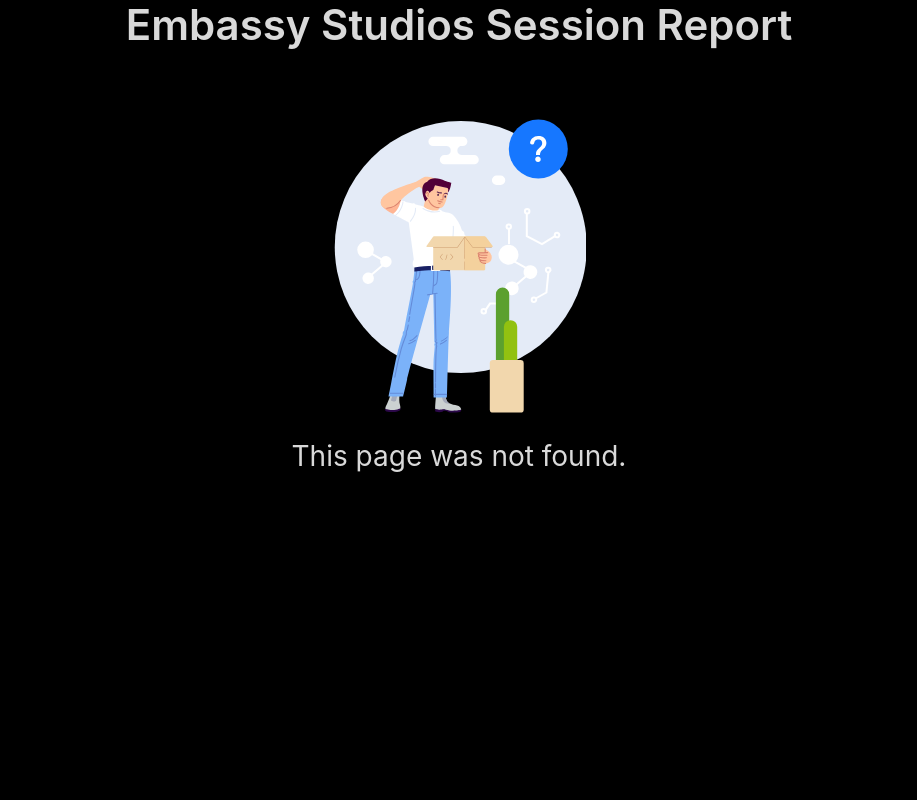
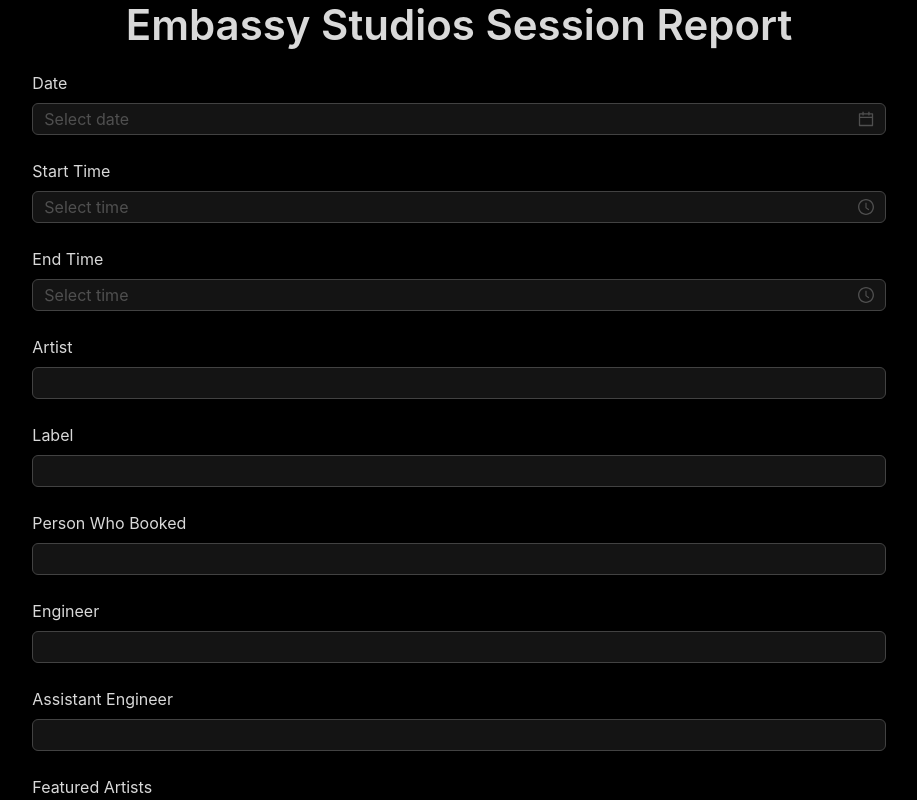
Before and after one commit to phaseonenetwork/studio-report, a React (Create React App) app: page /1 in a window 1280 px wide. Before the commit this address had no page. Shown: the top 800 px of the page, without its empty margins (181-1098 px from the left). Built offline with nearby package versions, Linux system fonts and the light colour scheme; no server answers; sample sign-in values are in the browser's storage.

Commit message:
Fixing url issue

```diff
--- a/src/containers/SessionForm/index.js
+++ b/src/containers/SessionForm/index.js
@@ -14,12 +14,7 @@ import SignatureComponent from '../../components/SignaturePad/SignaturePad';
 import ListField from '../../components/ListField/ListField';
 import { useRef } from 'react';
 import { INVALID_EMAIL, REQUIRED } from '../../utils/messages';
-import {
-  useNavigate,
-  useParams,
-  Navigate,
-  useSearchParams,
-} from 'react-router-dom';
+import { useNavigate, Navigate, useParams } from 'react-router-dom';
 import dayjs from 'dayjs';
 import SessionReportService from '../../services/SessionReportService';
 // import Timepicker from 'react-time-picker';
@@ -66,7 +61,6 @@ const SessionForm = () => {
   const [finished, setFinished] = useState(null);
   const navigate = useNavigate();
   const { isAuthenticated } = useAuth();
-  const [searchParams, setSearchParams] = useSearchParams();
 
   const { setLoading } = useContext(LoadingContext);
 
@@ -93,7 +87,7 @@ const SessionForm = () => {
   };
 
   const getSessionReport = () => {
-    const formId = searchParams.get('formId');
+    const formId = id;
     if (formId) {
       setLoading(true);
       service
@@ -130,7 +124,7 @@ const SessionForm = () => {
     values.assistantEngineerSignature =
       assistantEngineerSignRef.current.getPng();
     values.clientSignature = clientSignRef.current.getPng();
-    const formId = searchParams.get('formId');
+    const formId = id;
 
     if (formId) {
       values._id = formId;
@@ -158,9 +152,10 @@ const SessionForm = () => {
     service
       .update(values)
       .then((response) => {
-        setSearchParams({ formId: response?._id });
         message.success('Your changes were saved successfully.');
         setLoading(false);
+        navigate(`/${response?._id}`);
+        // setSearchParams({ formId: response?._id });
       })
       .catch(() => setLoading(false));
   };
@@ -180,7 +175,7 @@ const SessionForm = () => {
               layout="vertical"
               initialValues={{
                 ...formDefaultValues,
-                _id: searchParams.get('formId'),
+                _id: id,
               }}
               onFinish={onFinish}
               onFinishFailed={onFinishFailed}
```
Also changed, not shown: src/router.js (+4 -4 lines).
